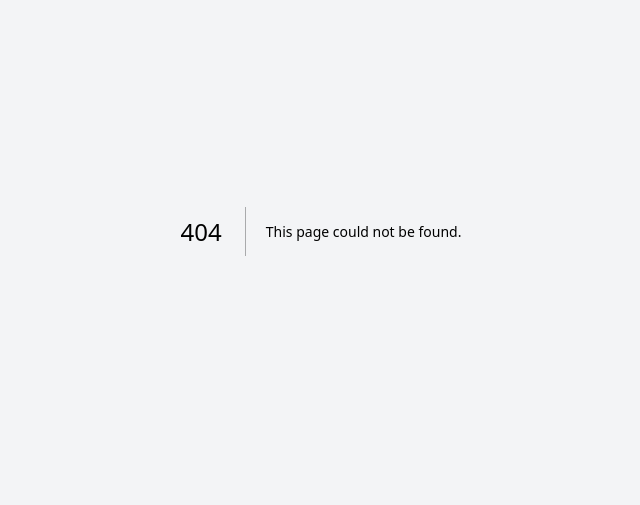
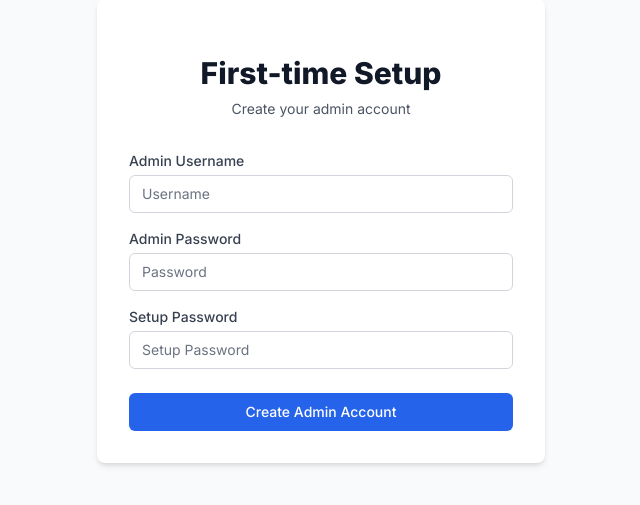
Before and after one commit to ScottieNoy/timesheet-processor, a Next.js app: page /setup in a window 1280 px wide. Before the commit this address had no page. Shown: the part 169-674 px from the top of the page, without its empty margins (319-959 px from the left). Built offline with nearby package versions, Linux system fonts and the light colour scheme.

Commit message:
Add first-time setup functionality

```diff
--- /dev/null
+++ b/src/app/setup/page.tsx
@@ -0,0 +1,133 @@
+'use client';
+
+import { useState } from 'react';
+import { useRouter } from 'next/navigation';
+
+export default function SetupPage() {
+  const [username, setUsername] = useState('');
+  const [password, setPassword] = useState('');
+  const [adminPassword, setAdminPassword] = useState('');
+  const [error, setError] = useState('');
+  const [success, setSuccess] = useState('');
+  const router = useRouter();
+
+  const handleSubmit = async (e: React.FormEvent) => {
+    e.preventDefault();
+    setError('');
+    setSuccess('');
+
+    try {
+      const response = await fetch('/auth', {
+        method: 'POST',
+        headers: {
+          'Content-Type': 'application/json',
+        },
+        body: JSON.stringify({
+          action: 'addUser',
+          username,
+          password,
+          adminPassword,
+          isFirstTimeSetup: true
+        }),
+      });
+
+      const data = await response.json();
+
+      if (response.ok) {
+        setSuccess('Admin user created successfully! Redirecting to login...');
+        setTimeout(() => {
+          router.push('/login');
+        }, 2000);
+      } else {
+        setError(data.error || 'Failed to create admin user');
+      }
+    } catch (error) {
+      setError('An error occurred during setup');
+    }
+  };
+
+  return (
+    <div className="min-h-screen flex items-center justify-center bg-gray-50">
+      <div className="max-w-md w-full space-y-8 p-8 bg-white rounded-lg shadow-md">
+        <div>
+          <h2 className="mt-6 text-center text-3xl font-extrabold text-gray-900">
+            First-time Setup
+          </h2>
+          <p className="mt-2 text-center text-sm text-gray-600">
+            Create your admin account
+          </p>
+        </div>
+        <form className="mt-8 space-y-6" onSubmit={handleSubmit}>
+          <div className="space-y-4">
+            <div>
+              <label htmlFor="username" className="block text-sm font-medium text-gray-700">
+                Admin Username
+              </label>
+              <input
+                id="username"
+                name="username"
+                type="text"
+                required
+                className="mt-1 appearance-none rounded-md relative block w-full px-3 py-2 border border-gray-300 placeholder-gray-500 text-gray-900 focus:outline-none focus:ring-blue-500 focus:border-blue-500 focus:z-10 sm:text-sm"
+                placeholder="Username"
+                value={username}
+                onChange={(e) => setUsername(e.target.value)}
+              />
+            </div>
+            <div>
+              <label htmlFor="password" className="block text-sm font-medium text-gray-700">
+                Admin Password
+              </label>
+              <input
+                id="password"
+                name="password"
+                type="password"
+                required
+                className="mt-1 appearance-none rounded-md relative block w-full px-3 py-2 border border-gray-300 placeholder-gray-500 text-gray-900 focus:outline-none focus:ring-blue-500 focus:border-blue-500 focus:z-10 sm:text-sm"
+                placeholder="Password"
+                value={password}
+                onChange={(e) => setPassword(e.target.value)}
+              />
+            </div>
+            <div>
+              <label htmlFor="adminPassword" className="block text-sm font-medium text-gray-700">
+                Setup Password
+              </label>
+              <input
+                id="adminPassword"
+                name="adminPassword"
+                type="password"
+                required
+                className="mt-1 appearance-none rounded-md relative block w-full px-3 py-2 border border-gray-300 placeholder-gray-500 text-gray-900 focus:outline-none focus:ring-blue-500 focus:border-blue-500 focus:z-10 sm:text-sm"
+                placeholder="Setup Password"
+                value={adminPassword}
+                onChange={(e) => setAdminPassword(e.target.value)}
+              />
+            </div>
+          </div>
+
+          {error && (
+            <div className="text-red-500 text-sm text-center">
+              {error}
+            </div>
+          )}
+
+          {success && (
+            <div className="text-green-500 text-sm text-center">
+              {success}
+            </div>
+          )}
+
+          <div>
+            <button
+              type="submit"
+              className="group relative w-full flex justify-center py-2 px-4 border border-transparent text-sm font-medium rounded-md text-white bg-blue-600 hover:bg-blue-700 focus:outline-none focus:ring-2 focus:ring-offset-2 focus:ring-blue-500"
+            >
+              Create Admin Account
+            </button>
+          </div>
+        </form>
+      </div>
+    </div>
+  );
+}
```
Also changed, not shown: 1 other file (tests, documents, lock files or other folders).
